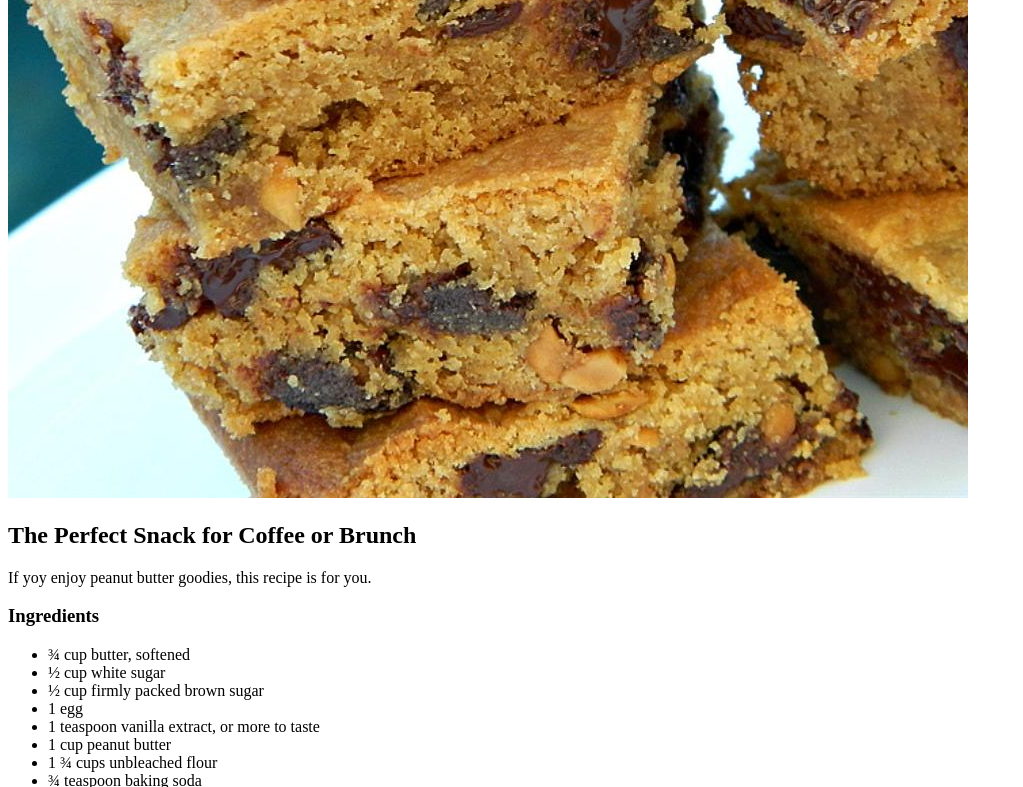
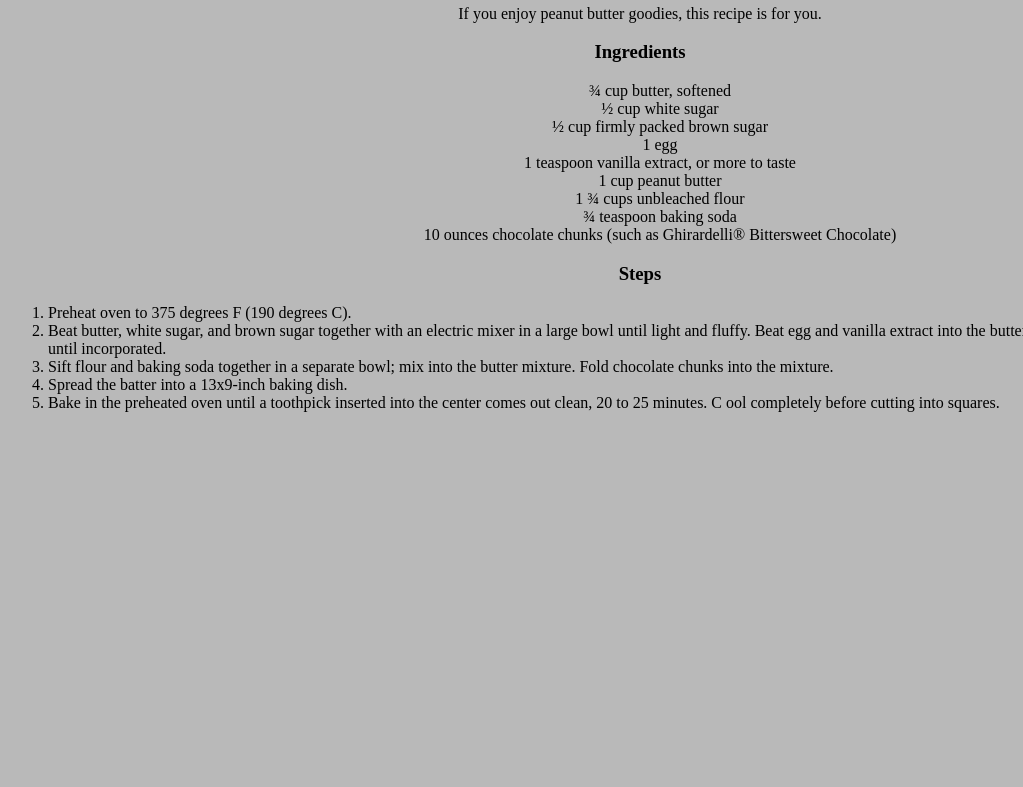
Before and after one commit to JustusKelsch/odin-recipes, a plain HTML site: page recipes/pb_chocolate_chunk_bars.html in a window 1280 px wide. Shown: the part 542-1329 px from the top of the page, without its empty margins (0-1023 px from the left). After the commit the page ends 970 px from the top, so only its background shows below. Drawn offline with Linux system fonts and the light colour scheme.

Commit message:
Added some CSS to make the website look a bit better by resizing images and centering some content.

```diff
--- a/recipes/pb_chocolate_chunk_bars.html
+++ b/recipes/pb_chocolate_chunk_bars.html
@@ -4,17 +4,18 @@
     <meta charset="UTF-8">
     <meta http-equiv="X-UA-Compatible" content="IE=edge">
     <meta name="viewport" content="width=device-width, initial-scale=1.0">
+    <link rel="stylesheet" href="../style.css">
     <title>Document</title>
 </head>
 <body>
-    <h1>Peanut Butter Chocolate Chunk Bars</h1>
+    <h1 class="header">Peanut Butter Chocolate Chunk Bars</h1>
 
     <img src="../images/pb_bars.jpeg" alt="Peanut Butter Chocolate Chunk Bars">
 
-    <h2>The Perfect Snack for Coffee or Brunch</h2>
-    <p>If yoy enjoy peanut butter goodies, this recipe is for you.</p>
+    <h2 class="header">The Perfect Snack for Coffee or Brunch</h2>
+    <p>If you enjoy peanut butter goodies, this recipe is for you.</p>
 
-    <h3>Ingredients</h3>
+    <h3 class="header">Ingredients</h3>
     <ul>
         <li>¾ cup butter, softened</li>
         <li>½ cup white sugar</li>
@@ -27,7 +28,7 @@
         <li>10 ounces chocolate chunks (such as Ghirardelli® Bittersweet Chocolate)</li>
     </ul>
 
-    <h3>Steps</h3>
+    <h3 class="header">Steps</h3>
     <ol>
         <li>Preheat oven to 375 degrees F (190 degrees C).</li>
         <li>Beat butter, white sugar,
--- /dev/null
+++ b/style.css
@@ -0,0 +1,23 @@
+body {
+    background-color: #b9b9b9;
+}
+
+.header {
+    text-align: center;
+}
+
+img {
+    width: 400px;
+    height: auto;
+    display: block;
+    margin-left: auto;
+    margin-right: auto;
+}
+
+ul {
+    list-style-type: none;
+}
+
+ul, p {
+    text-align: center;
+}
```
Also changed, not shown: index.html (+4 -1 lines), recipes/choco_chip_cookies.html (+5 -4 lines), recipes/cookie_balls.html (+5 -4 lines), images/recipe_main.png (added).
